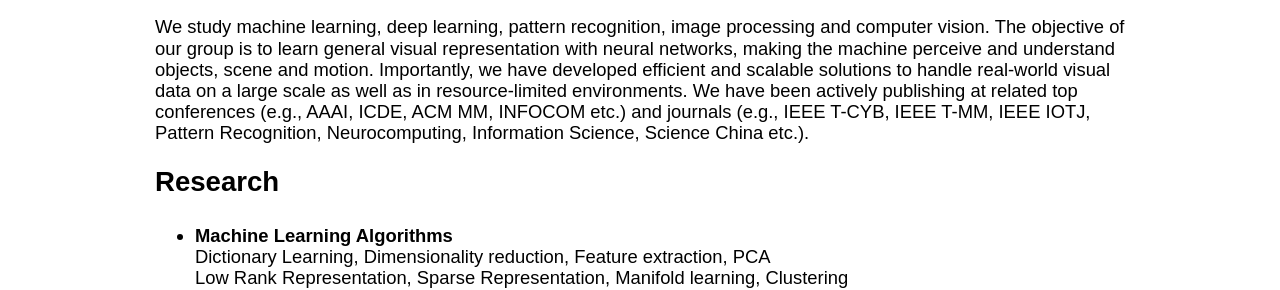
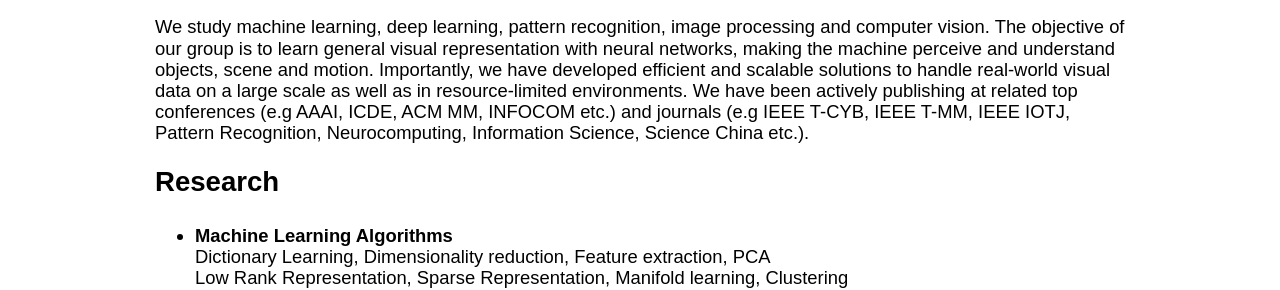
Before and after one commit to ZJNU-MLV-Lab/ZJNU-MLV-Lab.github.io, a Jekyll site: the page built from index.html, in a window 1280 px wide. Shown: the part 419-709 px from the top of the page. Built offline with Jekyll 4.4.1, drawn with Linux system fonts in a browser that asks for light colours; nearby versions of some CDN libraries; some web fonts are replaced.

```diff
--- a/index.html
+++ b/index.html
@@ -16,7 +16,7 @@ title: Home
       We study machine learning, deep learning, pattern recognition, image processing and computer vision.
       The objective of our group is to learn general visual representation with neural networks, making the machine perceive and understand objects, scene and motion.
       Importantly, we have developed efficient and scalable solutions to handle real-world visual data on a large scale as well as in resource-limited environments.
-      We have been actively publishing at related top conferences (e.g., AAAI, ICDE, ACM MM, INFOCOM etc.) and journals (e.g., IEEE T-CYB, IEEE T-MM, IEEE IOTJ, Pattern Recognition, Neurocomputing, Information Science, Science China etc.).
+      We have been actively publishing at related top conferences (e.g AAAI, ICDE, ACM MM, INFOCOM etc.) and journals (e.g IEEE T-CYB, IEEE T-MM, IEEE IOTJ, Pattern Recognition, Neurocomputing, Information Science, Science China etc.).
     </p>
     <h2>Research</h2>
     <p>
```
